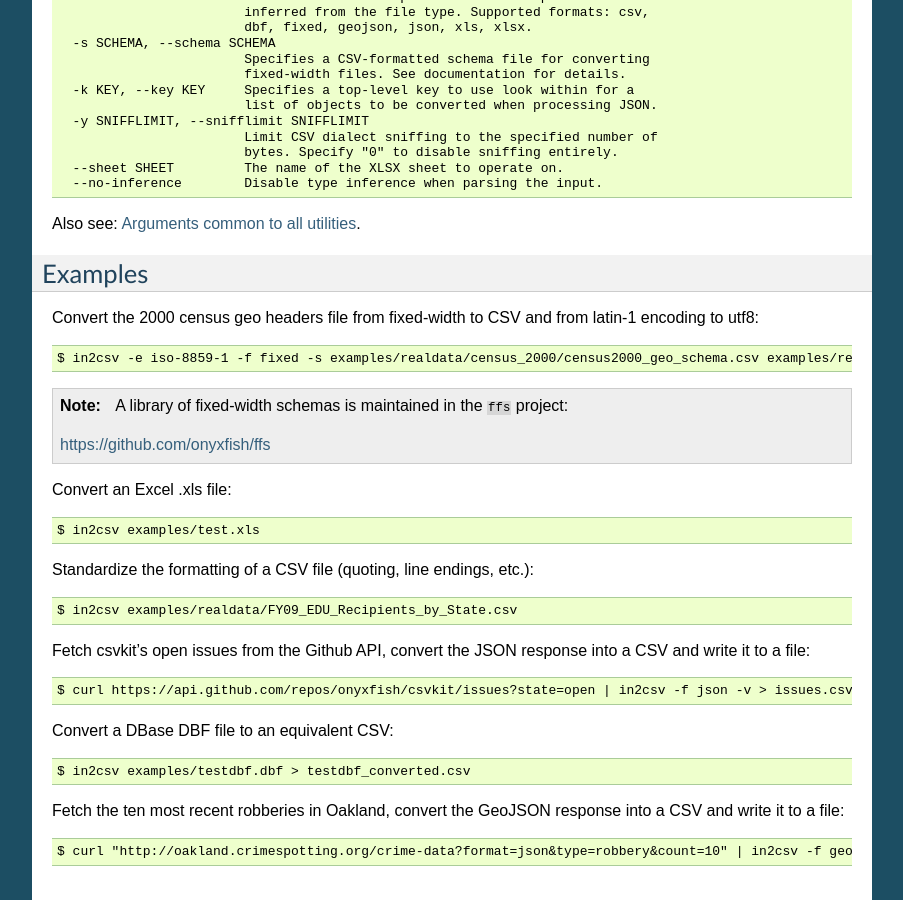
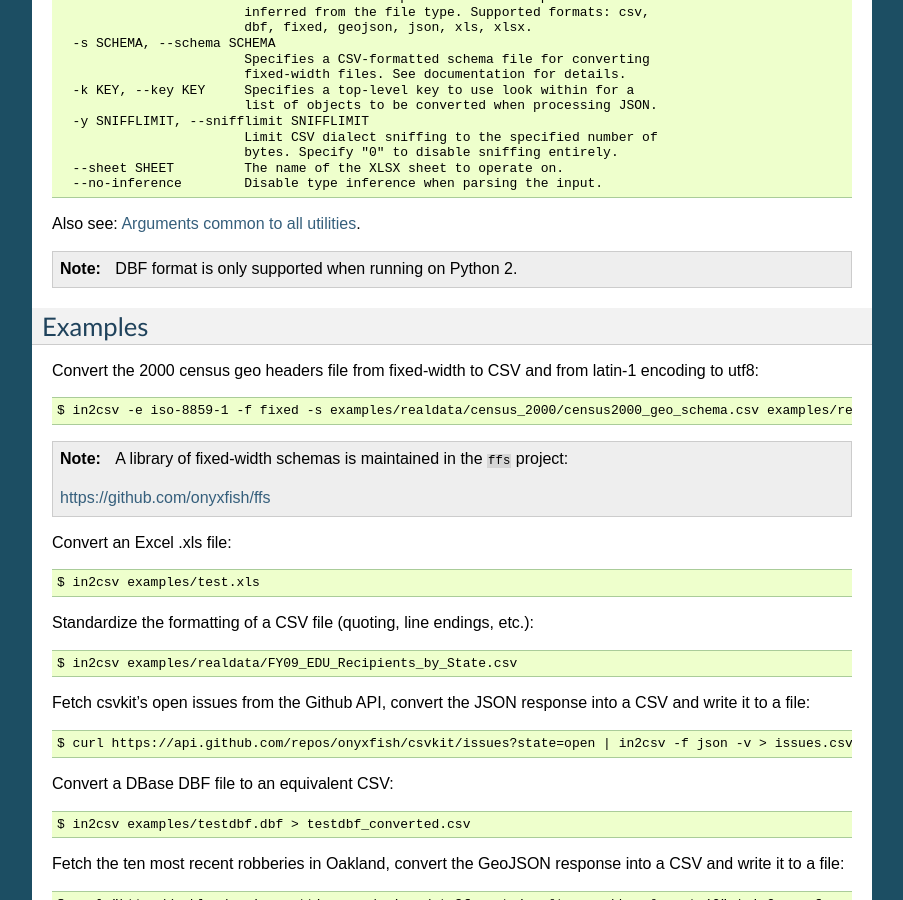
Before and after one commit to wireservice/csvkit, a Sphinx documentation site: the page built from docs/scripts/in2csv.rst, in a window 1280 px wide and 900 px high, scrolled down 590 px. Shown: the whole window, without its empty margins (198-1101 px from the left). Built offline with Sphinx 7.4.7, drawn with Linux system fonts in a browser that asks for light colours.

```diff
--- a/docs/scripts/in2csv.rst
+++ b/docs/scripts/in2csv.rst
@@ -45,6 +45,10 @@
 
 Also see: :doc:`common_arguments`.
 
+.. note::
+
+    DBF format is only supported when running on Python 2.
+
 Examples
 ========
 
```
Also changed, not shown: 1 other file.
